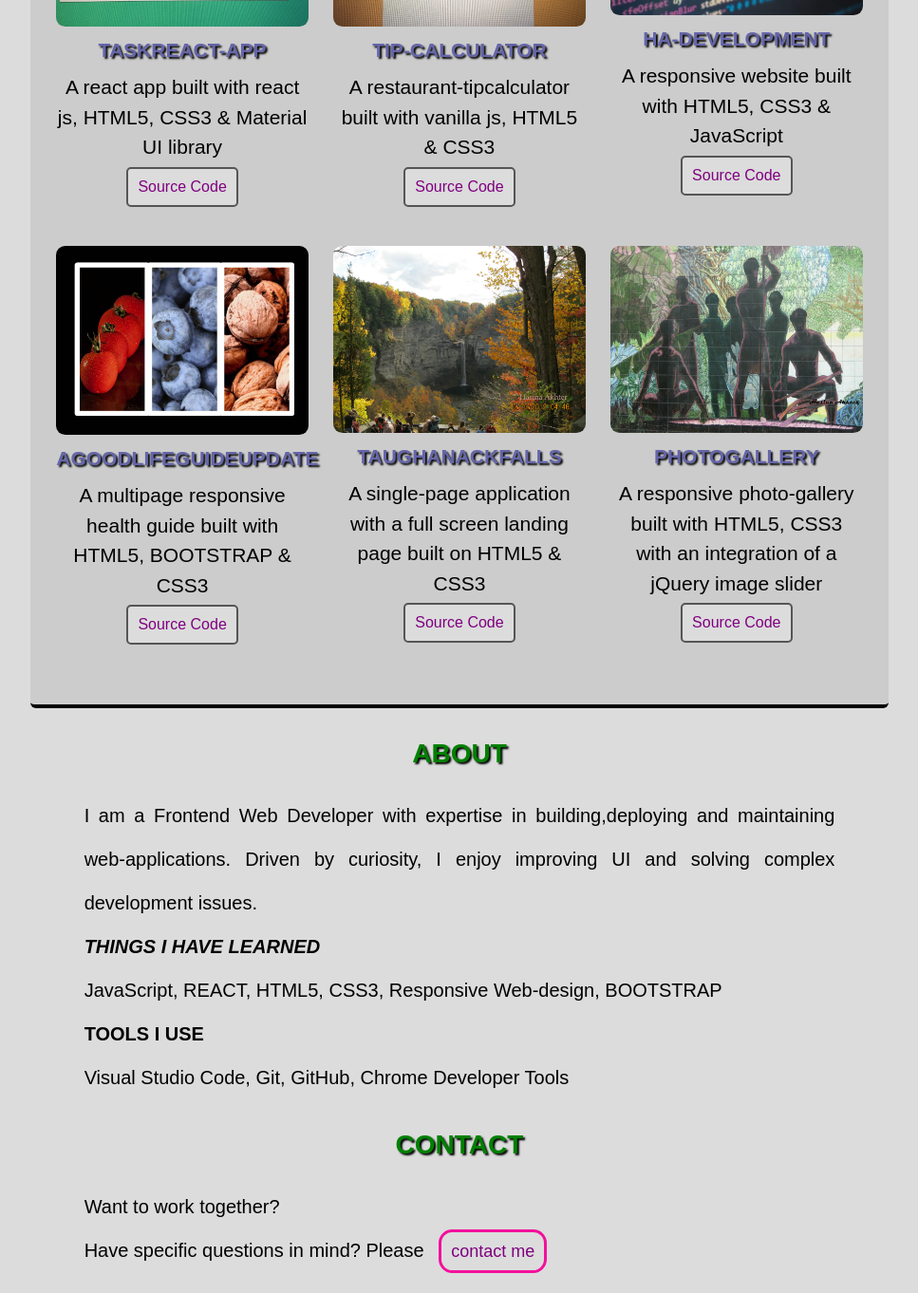
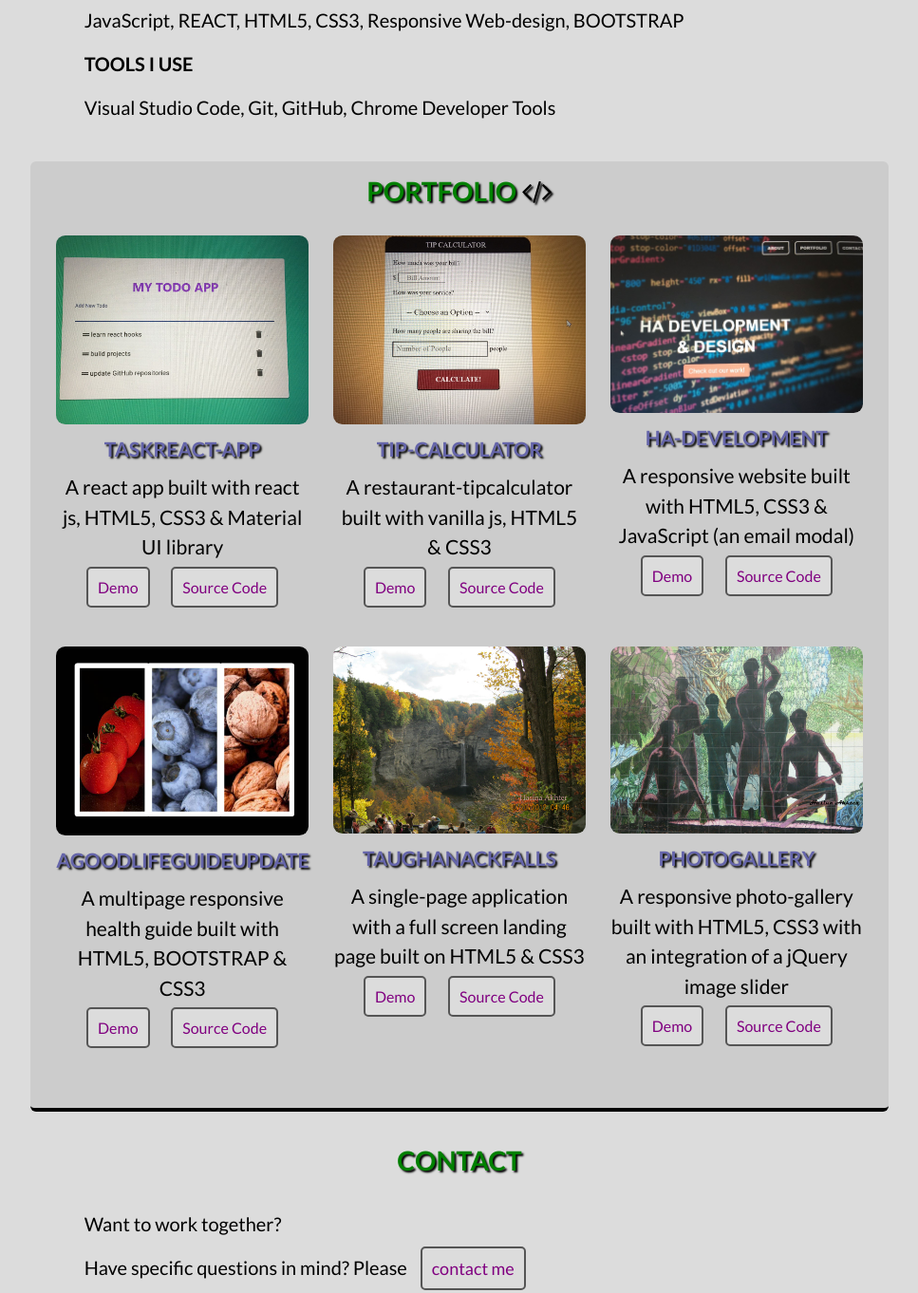
Before and after one commit to HasinaAkhter/My-Web-Dev-Portfolio, a plain HTML site: page index.html in a window 1280 px wide. Shown: the part 867-2229 px from the top of the page at 95% size, without its empty margins (156-1123 px from the left). Drawn offline with Linux system fonts and the light colour scheme; a script that the page names is missing.

Commit message:
styles and functionality updates

```diff
--- a/css/style.css
+++ b/css/style.css
@@ -13,7 +13,7 @@
 
 body {
 	background: rgb(220, 220, 220);
-	font-family: 'Varela-Round', sans-serif;
+	font-family: "Lato", sans-serif;
 	font-size: 14px;
 }
 
@@ -46,10 +46,14 @@ HEADING/NAVIGATION/FOOTER
 	background: #fff;
 }
 
+.main-nav li:hover {
+	background: #dcfcbd;
+}
+
 .main-header {
 	height: 600px;
 	width: 100%;
-	background: #ccc url('../images/banner.jpg')no-repeat center;
+	background: linear-gradient(#141413, transparent 90%), linear-gradient(0deg, #fce0c4, transparent), #fff url('../images/banner.jpg')no-repeat center;
 	background-size: cover;
 	padding-top: .5em;
 	padding-bottom: .5em;
@@ -76,7 +80,8 @@ HEADING/NAVIGATION/FOOTER
 	border-radius: .8em;
 }
 
-.button1 {
+.button1,
+.contact {
 	background-color: rgb(220, 220, 220);
 	color: #000;
 	border: 2px solid #555555;
@@ -87,36 +92,26 @@ HEADING/NAVIGATION/FOOTER
 	transition-property: border-radius;
 	transition-duration: .5s, .4s;
 }
+.contact{
+	font-size: 18px;
+}
 
-.button1:hover {
+.button1:hover,
+ .contact:hover {
 	background: rgb(185, 84, 253);
 	border-radius: .8em;
 	color: #fff;
 }
 
-.contact {
-	color: #000;
-	border: 3px solid #f3109c;
-	padding: 10px;
-	margin: 10px;
-	font-size: 18px;
-	border-radius: .8em;
-}
-
-.contact:hover {
-	background: rgb(153, 3, 253);
-	color: #fff;
-}
 
 .main {
 	margin-top: 5px;
 	color: #fff;
-	font-family: 'Lobster', cursive;
+
 }
 
 .detail {
 	text-transform: uppercase;
-	font-family: 'Varela-Round', sans-serif;
 }
 
 .wrap {
@@ -229,7 +224,7 @@ a:link {
 a:focus,
 #about h2:focus,
 #contact h2:focus {
-	outline: 3px solid coral;
+	outline: 1px dotted rgb(248, 244, 242);
 }
 
 /* =================================
@@ -257,18 +252,16 @@ larger screens using media queries.*/
 	.main-nav li {
 		border: 3px solid rgb(243, 166, 166);
 		border-radius: 10px 5%;
+		display: inline-block;
+		margin-left: 15px;
+		/*This will display the list items side by side
+	  and create some separation between each navigation item.*/
 	}
 
 	.main-nav {
 		float: right;
 	}
 
-	.main-nav li {
-		display: inline-block;
-		margin-left: 15px;
-		/*This will display the list items side by side
-	  and create some separation between each navigation item.*/
-	}
 
 	.tagline {
 		font-size: 20px;
--- a/index.html
+++ b/index.html
@@ -3,10 +3,8 @@
 
 <head>
     <title>Portfolio of Hasina Akhter</title>
-    <meta charset="UTF-ogleapis.com/css2?family=Lobster&display=swap" rel="stylesheet">
+    <link href="https://fonts.googleapis.com/css2?family=Lato:wght@300;400;700&display=swap" rel="stylesheet" />
     <link rel="stylesheet" href="https://cdnjs.cloudflare.com/ajax/libs/font-awesome/4.7.0/css/font-awesome.min.css">
-    <link href="https://fonts.googleapis.com/css2?family=Lobster+Two:ital@1&family=Open+Sans&display=swap"
-        rel="stylesheet">
     <link rel="stylesheet" href="css/normalize.css">
     <link rel="stylesheet" href="css/style.css">
 
@@ -18,8 +16,8 @@
     <header class="main-header" id="#top">
         <div class="container clearfix">
             <ul class="main-nav">
+                <li><a href="#about">About</a></li>
                 <li><a href="#portfolio">Portfolio</a></li>
-                <li><a href="#about">About</a></li>
                 <li><a href="contact.html">Contact</a></li>
             </ul>
         </div>
@@ -35,109 +33,13 @@
 
     <main class="wrap">
 
-
-        <section id="portfolio">
-            <h2>PORTFOLIO <i class="fa fa-code" style="font-size:30px; color: black"></i></h2>
-            <br>
-            <ul id="gallery">
-                <li>
-                    <a class="imageGallery" href="https://taskreact-app.netlify.app/" target="_blank">
-                        <img src="images/img1.jpg" alt="project1">
-                        <h3>TASKREACT-APP</h3><br>
-                    </a>
-
-
-                    <p>A react app built with react js, HTML5, CSS3 & Material UI library</p>
-
-                    <button class=" button1"><a href="https://github.com/HasinaAkhter/mytodo-app" target="_blank">Source
-                            Code</a>
-
-                    </button>
-                </li>
-                <li>
-                    <a class="imageGallery" href="https://github.com/HasinaAkhter/Tip-Calculator" target="_blank">
-                        <img src="images/img2.jpg" alt="project2">
-                        <h3>TIP-CALCULATOR</h3><br>
-                    </a>
-
-
-                    <p>A restaurant-tipcalculator built with vanilla js, HTML5 & CSS3 </p>
-
-                    <button class=" button1"><a href="https://github.com/HasinaAkhter/Tip-Calculator"
-                            target="_blank">Source Code</a>
-
-                    </button>
-                </li>
-                <li>
-                    <a class="imageGallery" href="https://ha-developemt.netlify.app/" target="_blank">
-                        <img src="images/img3.jpg" alt="project3">
-                        <h3>HA-DEVELOPMENT</h3><br>
-                    </a>
-
-
-                    <p>A responsive website built with HTML5, CSS3 & JavaScript </p>
-
-                    <button class=" button1"><a href="https://github.com/HasinaAkhter/HA-development"
-                            target="_blank">Source Code</a>
-
-                    </button>
-                </li>
-
-                <li>
-                    <a class="imageGallery" href="https://agoodlifeguideupdate.netlify.app/" target="_blank">
-                        <img src="images/img4.jpg" alt="project4">
-                        <h3>AGOODLIFEGUIDEUPDATE</h3><br>
-                    </a>
-
-
-                    <p>A multipage responsive health guide built with HTML5, BOOTSTRAP & CSS3</p>
-
-                    <button class=" button1"><a href="https://github.com/HasinaAkhter/agoodlifeguideUpdate"
-                            target="_blank">Source Code</a>
-
-                    </button>
-                </li>
-                <li>
-                    <a class="imageGallery" href="https://taughanackfalls.netlify.app/" target="_blank">
-                        <img src="images/img5.jpg" alt="project5">
-                        <h3>TAUGHANACKFALLS</h3><br>
-                    </a>
-
-
-                    <p>A single-page application with a full screen landing page built on HTML5 & CSS3</p>
-
-                    <button class=" button1"><a href="https://github.com/HasinaAkhter/taughanackfalls"
-                            target="_blank">Source Code</a>
-
-                    </button>
-                </li>
-                <li>
-                    <a class="imageGallery" href="https://github.com/HasinaAkhter/photogallery" target="_blank">
-                        <img src="images/img6.jpg" alt="project6">
-                        <h3>PHOTOGALLERY</h3><br>
-                    </a>
-
-
-                    <p>A responsive photo-gallery built with HTML5, CSS3 with an integration of a jQuery image slider
-                    </p>
-
-                    <button class=" button1"><a href="https://github.com/HasinaAkhter/photogallery"
-                            target="_blank">Source Code</a>
-
-                    </button>
-                </li>
-            </ul>
-        </section>
-        <!--/portfolio-->
-        <br><br>
-
         <article id="about">
             <h2>ABOUT</h2>
             <br>
 
             <p>
-                I am a Frontend Web Developer with expertise in building,deploying and maintaining web-applications.
-                Driven by curiosity, I enjoy improving UI and solving complex development issues.
+                I am a Frontend Web Developer with experiences in building,deploying and maintaining user-centered web-applications.
+                Driven by curiosity, I enjoy improving  UI (User-Interface) and solve complex developmental issues.
                 <br>
 
 
@@ -145,7 +47,7 @@
                 <br>JavaScript, REACT, HTML5, CSS3, Responsive Web-design, BOOTSTRAP
 
                 <br>
-                <strong></em>TOOLS I USE</em></strong>
+                <strong></em>TOOLS  I  USE</em></strong>
                 <br>Visual Studio Code, Git, GitHub, Chrome Developer Tools
 
                 <br>
@@ -155,12 +57,92 @@
         <br>
 
 
+        <section id="portfolio">
+            <h2>PORTFOLIO <i class="fa fa-code" style="font-size:30px; color: black"></i></h2>
+            <br>
+            <ul id="gallery">
+                <li>
+                    <img src="images/img1.jpg" alt="project1">
+                     <h3>TASKREACT-APP</h3><br>
+                    <p>A react app built with react js, HTML5, CSS3 & Material UI library</p>
+                    <button class=" button1"><a href="https://taskreact-app.netlify.app/" target="_blank">Demo
+                    </a>
+                   </button>
+                    <button class=" button1"><a href="https://github.com/HasinaAkhter/mytodo-app" target="_blank">Source
+                     Code</a>
+                    </button>
+                </li>
+                <li>
+                    <img src="images/img2.jpg" alt="project2">
+                     <h3>TIP-CALCULATOR</h3><br>
+                    <p>A restaurant-tipcalculator built with vanilla js, HTML5 & CSS3 </p>
+                    <button class=" button1"><a href="https://restaurant-tip-calculator.netlify.app/"
+                        target="_blank">Demo</a>
+                    </button>
+                    <button class=" button1"><a href="https://github.com/HasinaAkhter/Tip-Calculator"
+                            target="_blank">Source Code</a>
+                    </button>
+                </li>
+                <li>
+                    <img src="images/img3.jpg" alt="project3">
+                    <h3>HA-DEVELOPMENT</h3><br>
+                    <p>A responsive website built with HTML5, CSS3 & JavaScript (an email modal) </p>
+                    <button class=" button1"><a href="https://ha-developemt.netlify.app/"  target="_blank">Demo</a>
+                    </button>
+                    <button class=" button1"><a href="https://github.com/HasinaAkhter/HA-development"
+                            target="_blank">Source Code</a>
+                    </button>
+                </li>
+                <li>
+                       <img src="images/img4.jpg" alt="project4">
+                        <h3>AGOODLIFEGUIDEUPDATE</h3><br>
+                    <p>A multipage responsive health guide built with HTML5, BOOTSTRAP & CSS3</p>
+                    <button class=" button1"><a href="https://agoodlifeguideupdate.netlify.app/"
+                        target="_blank">Demo</a>
+                    </button>
+                    <button class=" button1"><a href="https://github.com/HasinaAkhter/agoodlifeguideUpdate"
+                            target="_blank">Source Code</a>
+                    </button>
+                </li>
+
+                <li>
+                     <img src="images/img5.jpg" alt="project5">
+                     <h3>TAUGHANACKFALLS</h3><br>
+                    <p>A single-page application with a full screen landing page built on HTML5 & CSS3</p>
+                    <button class=" button1"><a href="https://taughanackfalls.netlify.app/"
+                        target="_blank">Demo</a>
+                    </button>
+                    <button class=" button1"><a href="https://github.com/HasinaAkhter/taughanackfalls"
+                            target="_blank">Source Code</a>
+
+                    </button>
+                </li>
+                <li>
+                        <img src="images/img6.jpg" alt="project6">
+                        <h3>PHOTOGALLERY</h3><br>
+                    <p>A responsive photo-gallery built with HTML5, CSS3 with an integration of a jQuery image slider
+                    </p>
+                    <button class=" button1"><a href="https://github.com/HasinaAkhter/photogallery"
+                        target="_blank">Demo</a>
+                    </button>
+                    <button class=" button1"><a href="https://github.com/HasinaAkhter/photogallery"
+                            target="_blank">Source Code</a>
+                    </button>
+                </li>
+            </ul>
+        </section>
+        <!--/portfolio-->
+        <br><br>
+
+
+
+
         <article id="contact">
             <h2>CONTACT</h2>
             <br>
             <p>
                 Want to work together? <br>Have specific questions in mind? Please
-                <a class="contact" href="contact.html" role="button" tabindex="0">contact me</a>
+                <a class="contact" href="contact.html" role="button" >contact me</a>
             </p>
 
 
@@ -171,9 +153,6 @@
         <!--/contact-->
     </main>
     <!--/wrap-->
-
-
-
 
     <footer class="main-footer">
 
```
Also changed, not shown: contact.html (+1 -1 lines), css/style2.css (+15 -5 lines).
